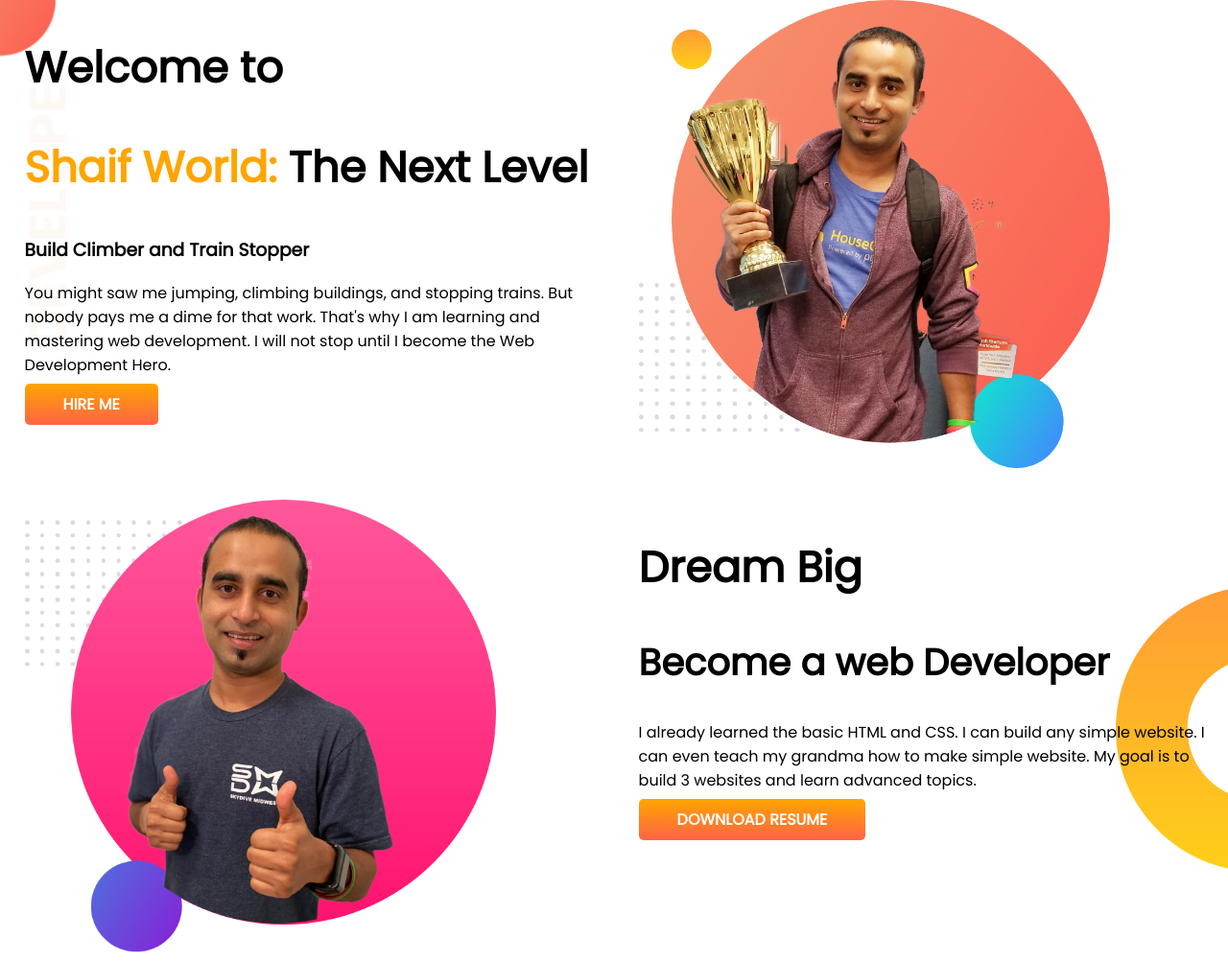
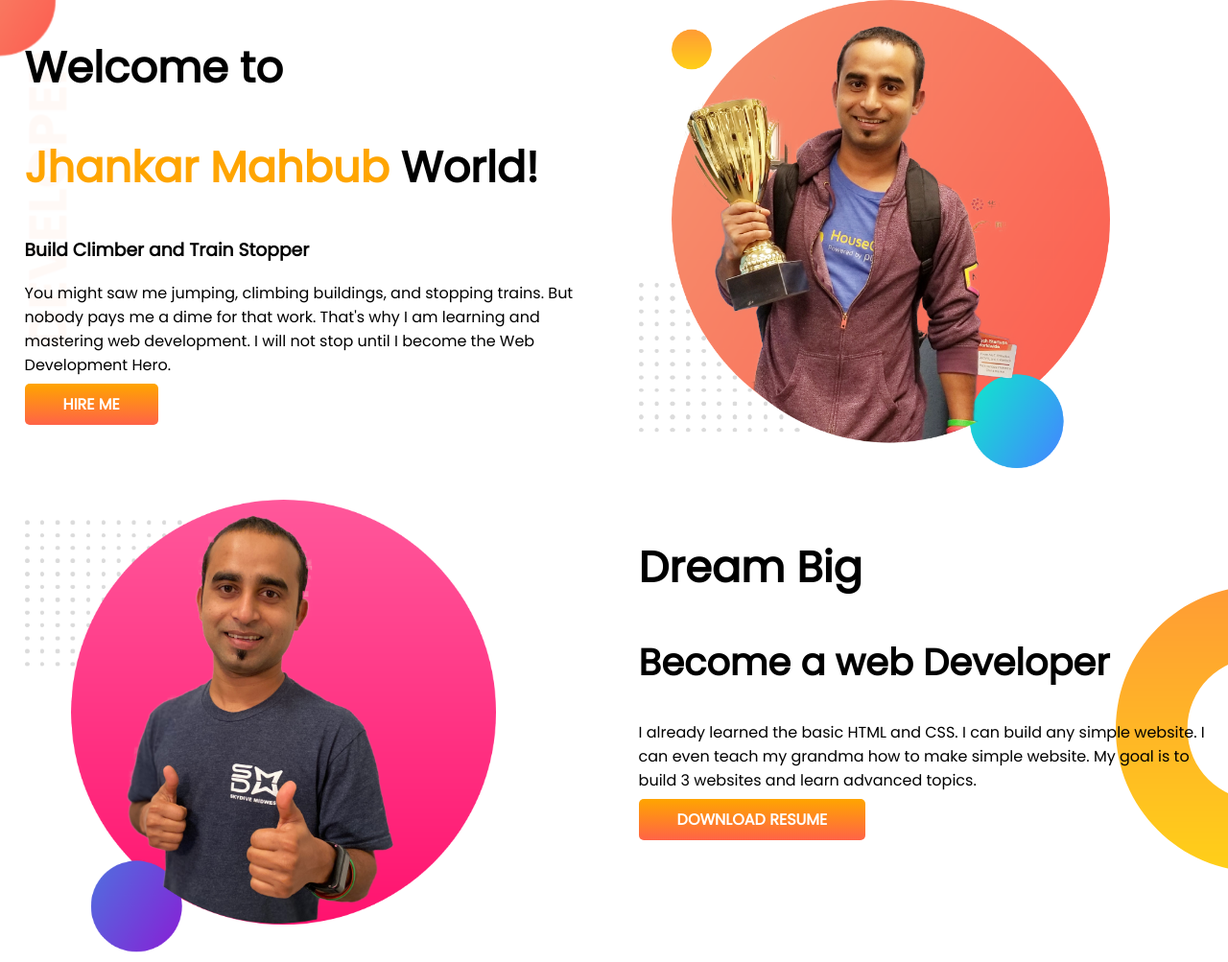
Before and after one commit to shaif-uddin/developer-portfolio, a plain HTML site: page index.html in a window 1280 px wide. Shown: the top 1003 px of the page at 96% size. Drawn offline with Linux system fonts and the light colour scheme.

```diff
--- a/index.html
+++ b/index.html
@@ -16,7 +16,7 @@
     <section class="top-banner flexible-container">
         <div class="half-width">
             <h1>Welcome to</h1>
-            <h1><span class="orange-class">Shaif World:</span> The Next Level</h1>
+            <h1><span class="orange-class">Jhankar Mahbub</span> World!</h1>
             <h3>Build Climber and Train Stopper</h3>
             <p>You might saw me jumping, climbing buildings, and stopping trains. But nobody pays me a dime for that
                 work.
```
